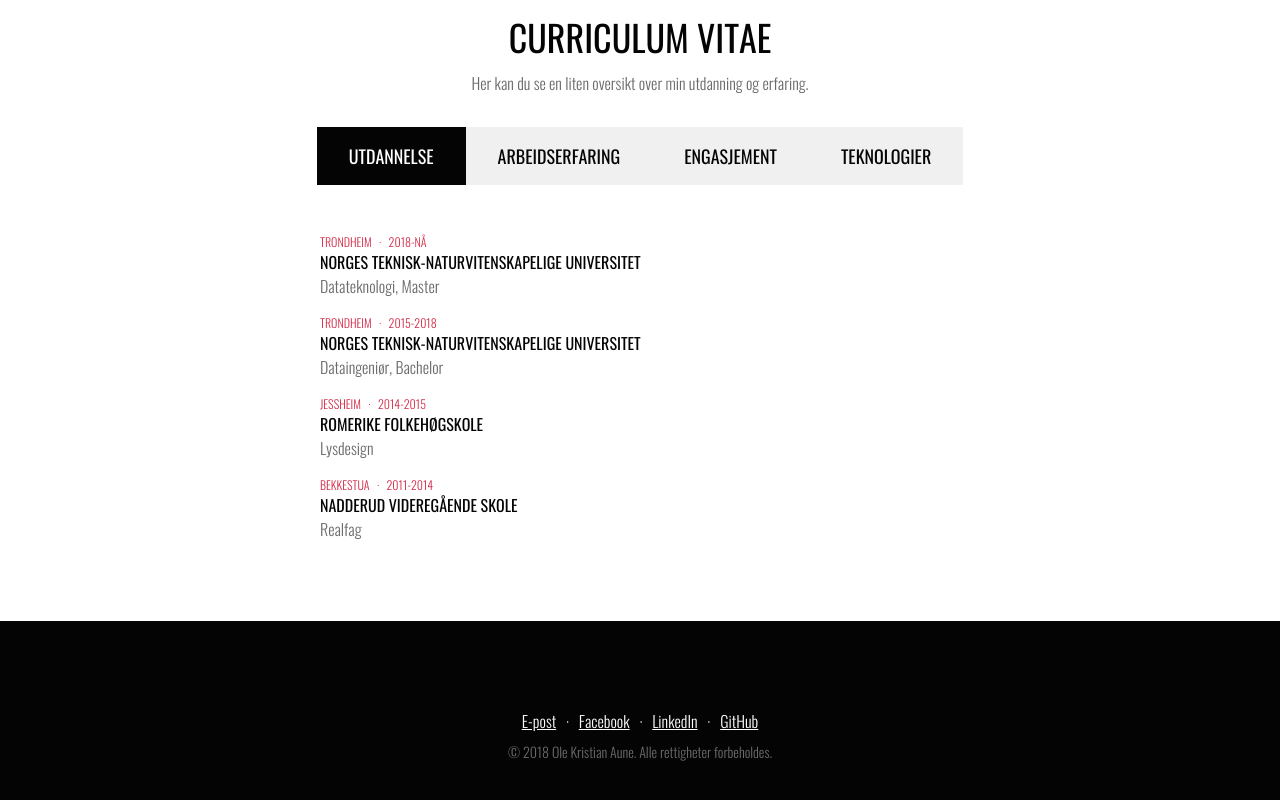
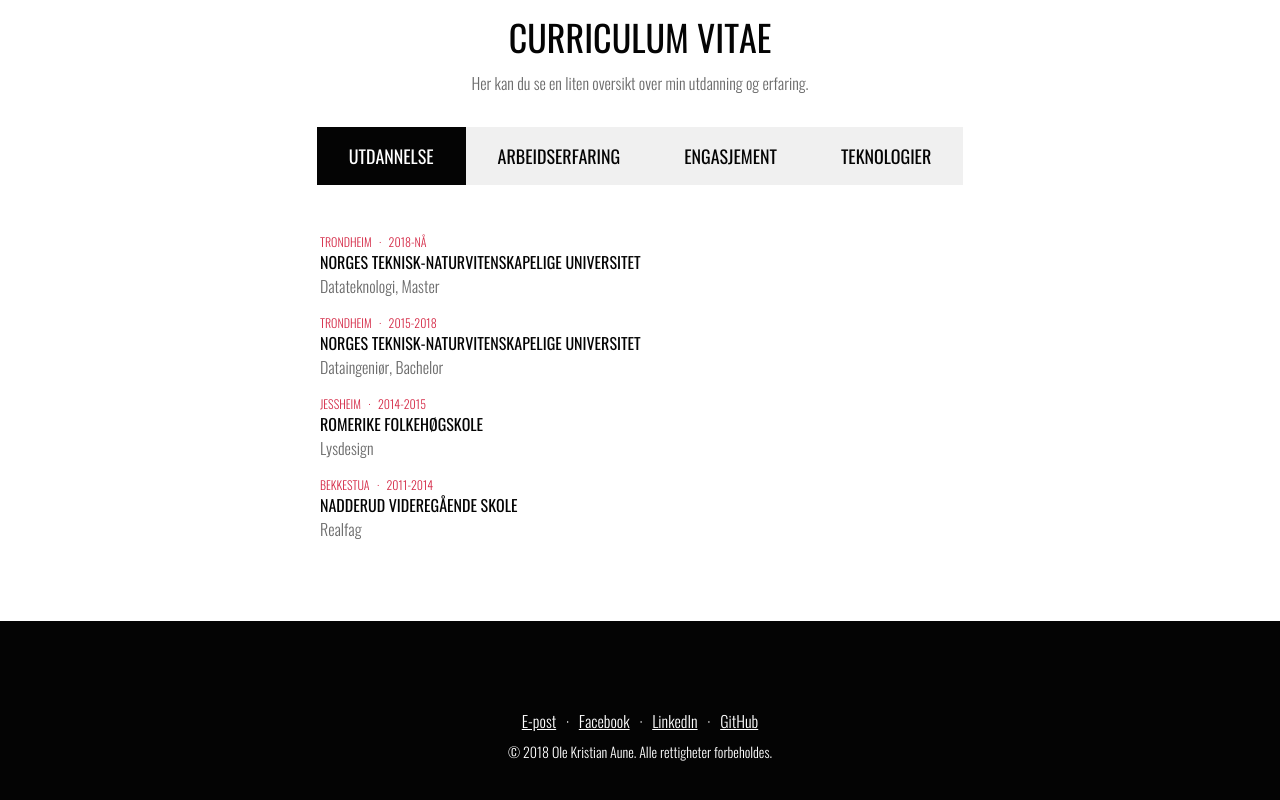
Before and after one commit to okaune/olekristiancom, a React (Create React App) app: page / in a window 1280 px wide. Shown: the part 1215-2015 px from the top of the page. Built offline with nearby package versions, Linux system fonts and the light colour scheme; what react-router-redux would draw is missing.

Commit message:
Fixed contrst of copyright info in footer

```diff
--- a/src/styles/Footer.scss
+++ b/src/styles/Footer.scss
@@ -19,7 +19,7 @@
     }
 
     &__copy {
-        color: var(--gray);
+        color: var(--white);
         font-size: .875rem;
     }
 }
```
